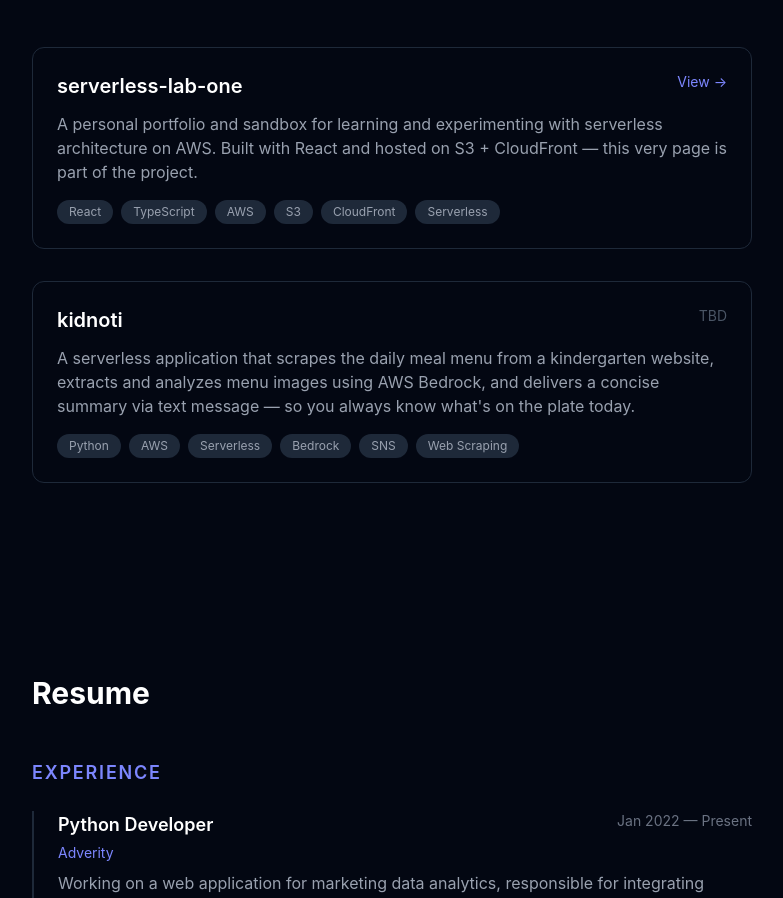
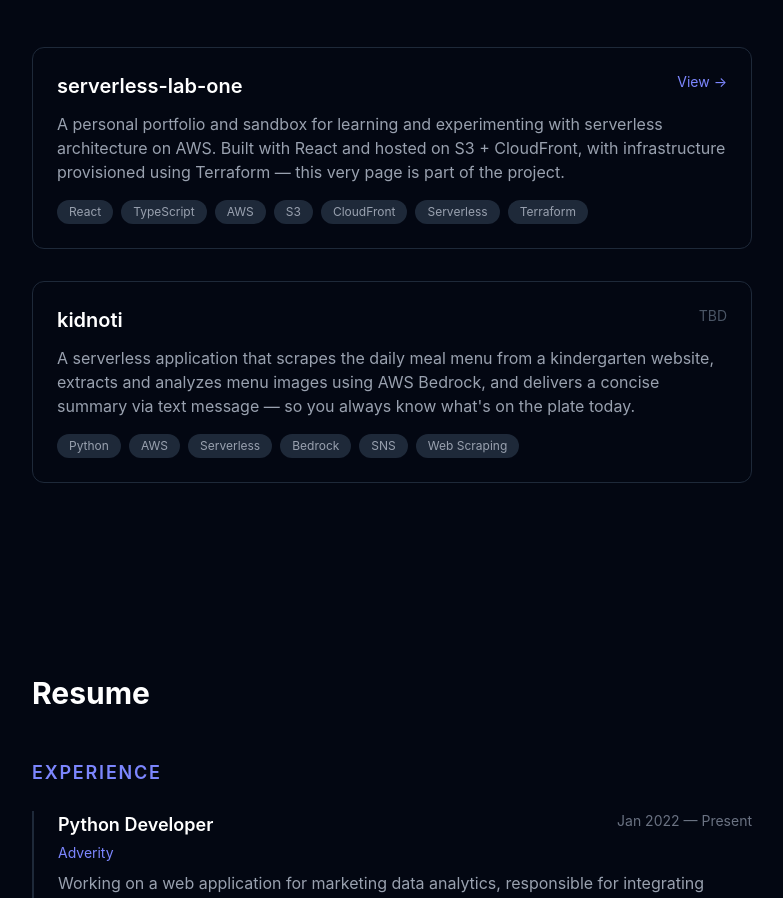
Before and after one commit to l3str4nge/serverless-lab-one, a React (Vite) app: page / in a window 1280 px wide. Shown: the part 1355-2253 px from the top of the page, without its empty margins (248-1031 px from the left). Built offline with nearby package versions, Linux system fonts and the light colour scheme.

Commit message:
update projects

```diff
--- a/src/components/Projects.tsx
+++ b/src/components/Projects.tsx
@@ -2,8 +2,8 @@ const projects = [
   {
     name: 'serverless-lab-one',
     description:
-      'A personal portfolio and sandbox for learning and experimenting with serverless architecture on AWS. Built with React and hosted on S3 + CloudFront — this very page is part of the project.',
-    tags: ['React', 'TypeScript', 'AWS', 'S3', 'CloudFront', 'Serverless'],
+      'A personal portfolio and sandbox for learning and experimenting with serverless architecture on AWS. Built with React and hosted on S3 + CloudFront, with infrastructure provisioned using Terraform — this very page is part of the project.',
+    tags: ['React', 'TypeScript', 'AWS', 'S3', 'CloudFront', 'Serverless', 'Terraform'],
     url: 'https://github.com/l3str4nge/serverless-lab-one',
   },
   {
```
Also changed, not shown: 1 other file (tests, documents, lock files or other folders).
